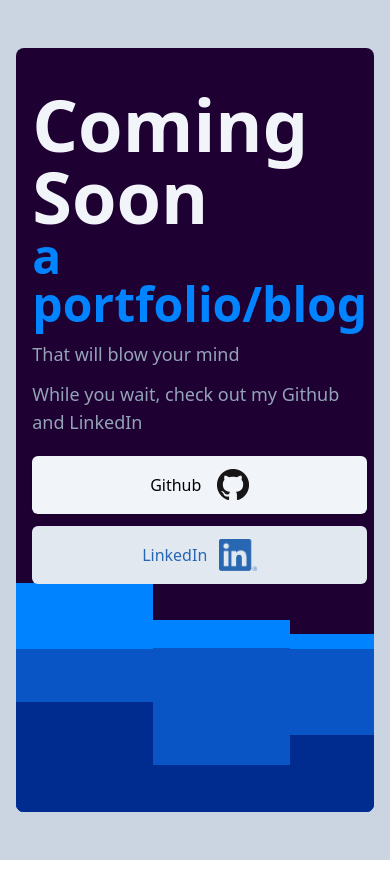
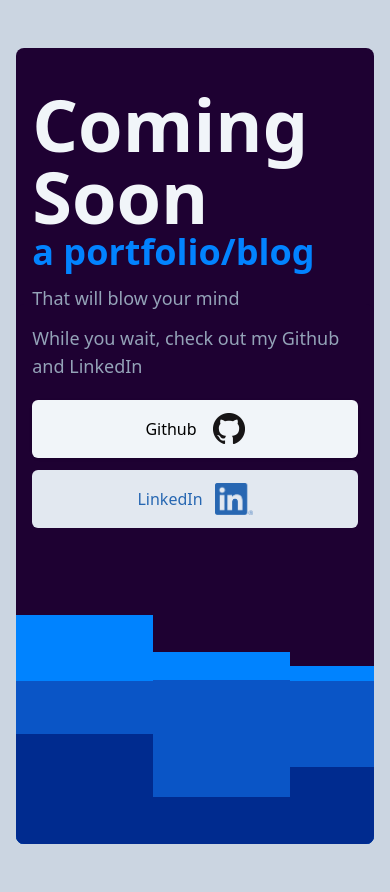
Before and after one commit to DanielKBates/DD, a React (Create React App) app: page / in a window 390 px wide. Before the commit the page ends 860 px from the top, so only its background shows below. Built offline with nearby package versions, Linux system fonts and the light colour scheme.

Commit message:
tweak mobile style

```diff
--- a/src/App.js
+++ b/src/App.js
@@ -2,14 +2,14 @@ function App() {
   return (
     <div className="w-full min-h-screen bg-slate-300 py-12">
       <div className="relative flex flex-col md:flex-row bg-purple-1100 w-11/12 mx-auto rounded-lg">
-        <div className="w-full h-[14rem] md:w-2/5">
+        <div className="w-full h-[16rem] md:w-2/5">
           <main className=" absolute md:left-20 md:top-16 py-10 px-4 sm:px-6 lg:px-8 ">
             <div className="sm:text-center lg:text-left md:pl-8">
               <h1 className=" w-full font-extrabold text-gray-900 md:text-6xl">
                 <span className="text-7xl block text-slate-100 animate-fadeInShort">
                   Coming Soon
                 </span>{" "}
-                <span className="text-5xl block text-[#0283ff] animate-fadeInMed delay-100 ">
+                <span className="text-4xl block text-[#0283ff] animate-fadeInMed delay-100 ">
                   a portfolio/blog
                 </span>
               </h1>
```
